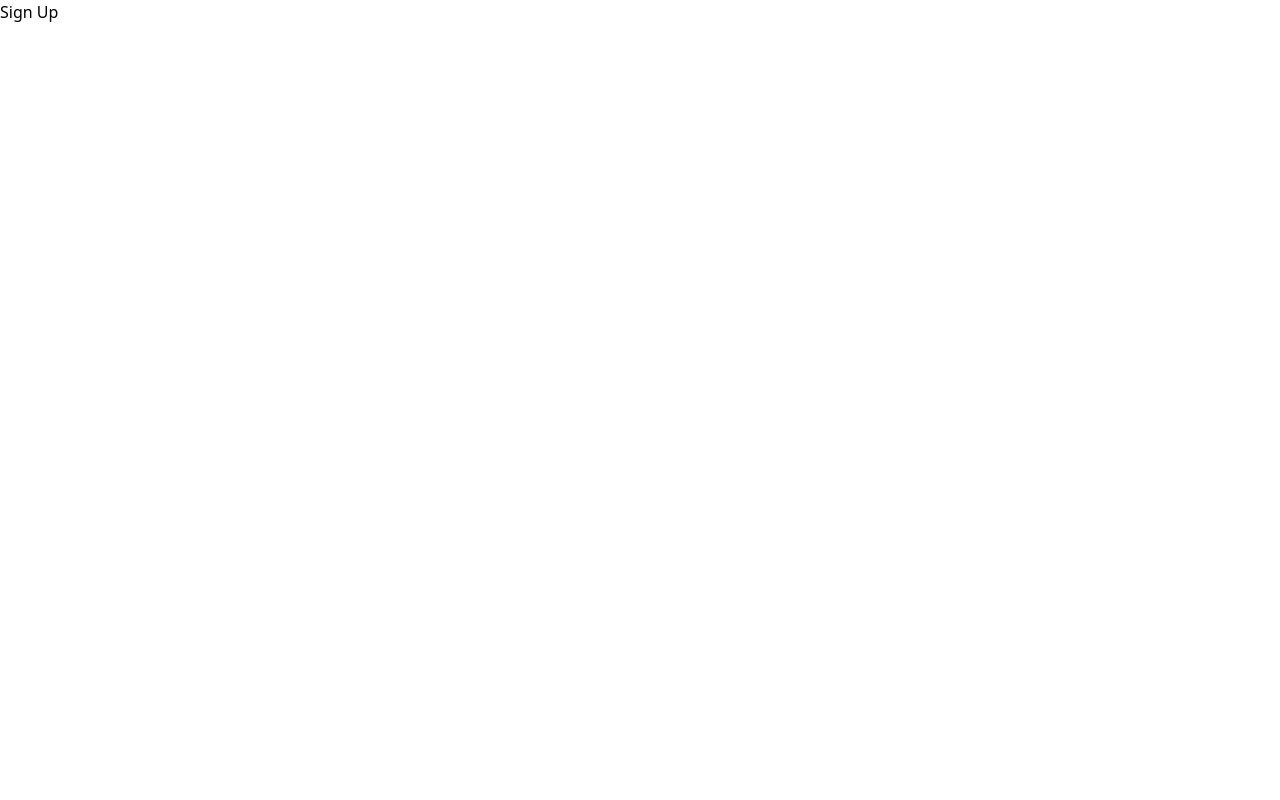
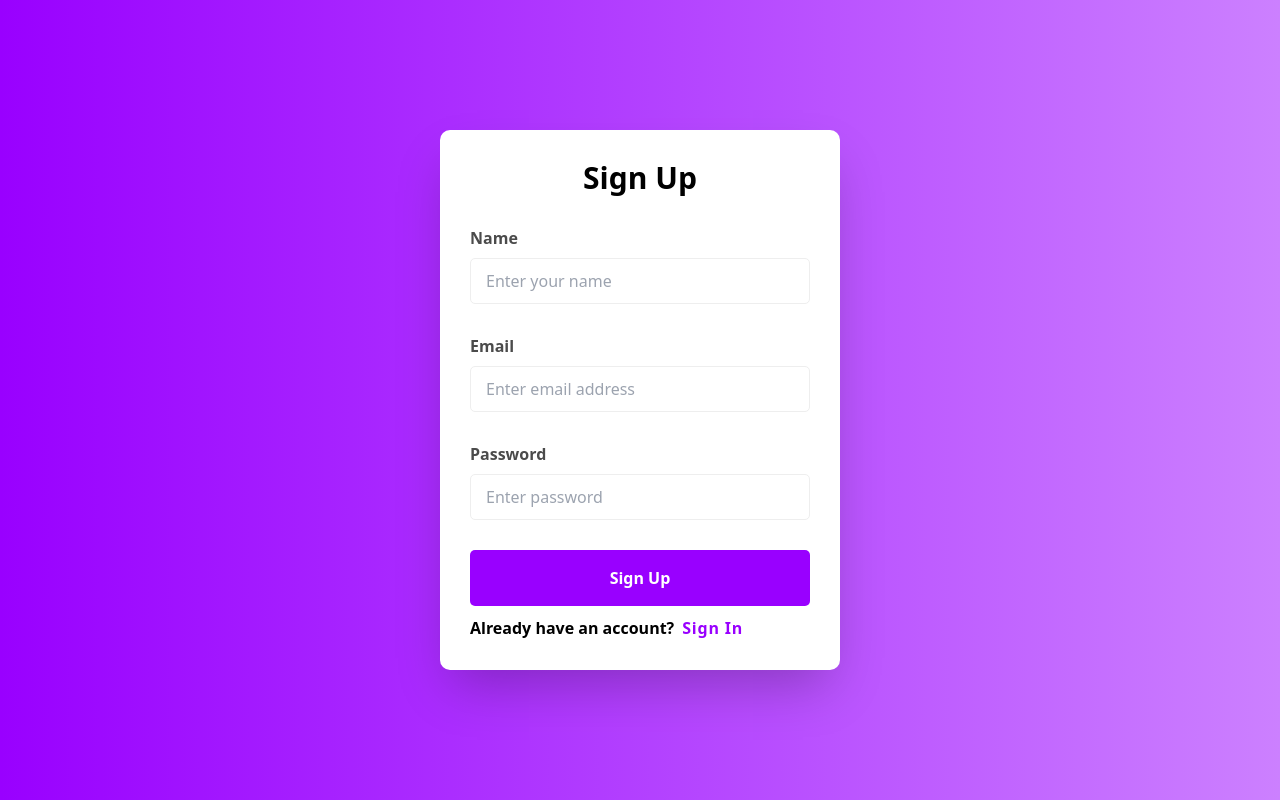
Before and after one commit to Tasweeb-Ammad/todo-app, a React (Vite) app: page /signUp in a window 1280 px wide. Built offline with nearby package versions, Linux system fonts and the light colour scheme.

Commit message:
feat: added sign up page

```diff
--- a/src/components/auth/SignIn.tsx
+++ b/src/components/auth/SignIn.tsx
@@ -10,7 +10,7 @@ const style = {
   button:
     "w-full transition outline-0 border-0 bg-[#9900ff] text-[#fff] rounded-[5px] font-bold text-s py-[10px] py-[16px] hover:bg-[#cc80ff]",
   text: "font-semibold color-[#000]",
-  span: "font-bold text-[#9900ff] text-s tracking-wider hover:text-[#cc80ff]",
+  span: "font-bold text-[#9900ff] text-s tracking-wider ml-2 hover:text-[#cc80ff]",
 };
 
 const SignIn = () => {
@@ -20,18 +20,18 @@ const SignIn = () => {
         <h1 className={style.heading}>Sign In</h1>
         <InputControl
           label="Email"
-          type="Email"
+          type="email"
           placeholder="Enter email address"
         />
         <InputControl
           label="Password"
-          type="Password"
+          type="password"
           placeholder="Enter password"
         />
         <div className={style.footer}>
           <button className={style.button}>Sign In</button>
           <p className={style.text}>
-            Don't have an account?{" "}
+            Don't have an account?
             <span className={style.span}>
               <Link to="/signUp">Sign Up</Link>
             </span>
--- a/src/components/auth/SignUp.tsx
+++ b/src/components/auth/SignUp.tsx
@@ -1,7 +1,46 @@
-import React from "react";
+import InputControl from "components/InputControl";
+import { Link } from "react-router-dom";
+
+const style = {
+  bg: "w-screen h-screen bg-gradient-to-r from-[#9900ff] to-[#cc80ff] flex justify-center items-center",
+  container:
+    "min-w-[400px] w-fit h-fit bg-white shadow-2xl p-[30px] rounded-[10px] flex flex-col gap-[30px]",
+  heading: "font-bold text-3xl w-full flex justify-center",
+  footer: "flex flex-col gap-[10px]",
+  button:
+    "w-full transition outline-0 border-0 bg-[#9900ff] text-[#fff] rounded-[5px] font-bold text-s py-[10px] py-[16px] hover:bg-[#cc80ff]",
+  text: "font-semibold color-[#000]",
+  span: "font-bold text-[#9900ff] text-s tracking-wider ml-2 hover:text-[#cc80ff]",
+};
 
 const SignUp = () => {
-  return <div>Sign Up</div>;
+  return (
+    <div className={style.bg}>
+      <div className={style.container}>
+        <h1 className={style.heading}>Sign Up</h1>
+        <InputControl label="Name" type="text" placeholder="Enter your name" />
+        <InputControl
+          label="Email"
+          type="email"
+          placeholder="Enter email address"
+        />
+        <InputControl
+          label="Password"
+          type="password"
+          placeholder="Enter password"
+        />
+        <div className={style.footer}>
+          <button className={style.button}>Sign Up</button>
+          <p className={style.text}>
+            Already have an account?
+            <span className={style.span}>
+              <Link to="/signIn">Sign In</Link>
+            </span>
+          </p>
+        </div>
+      </div>
+    </div>
+  );
 };
 
 export default SignUp;
```
